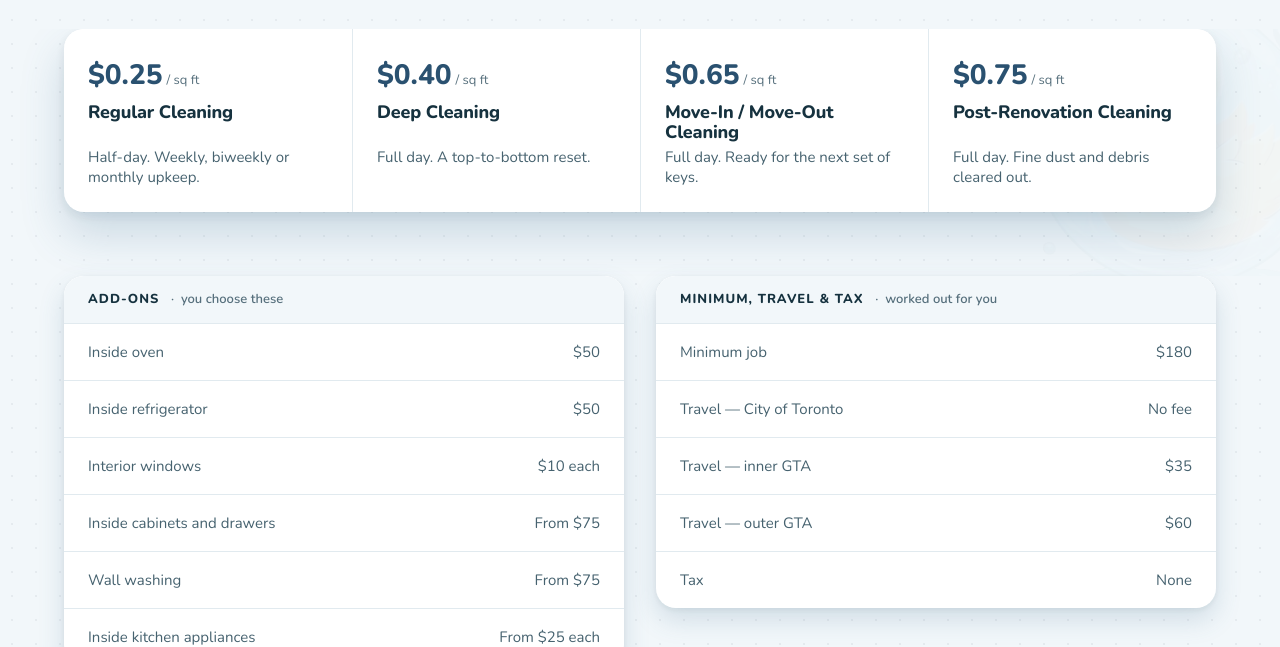
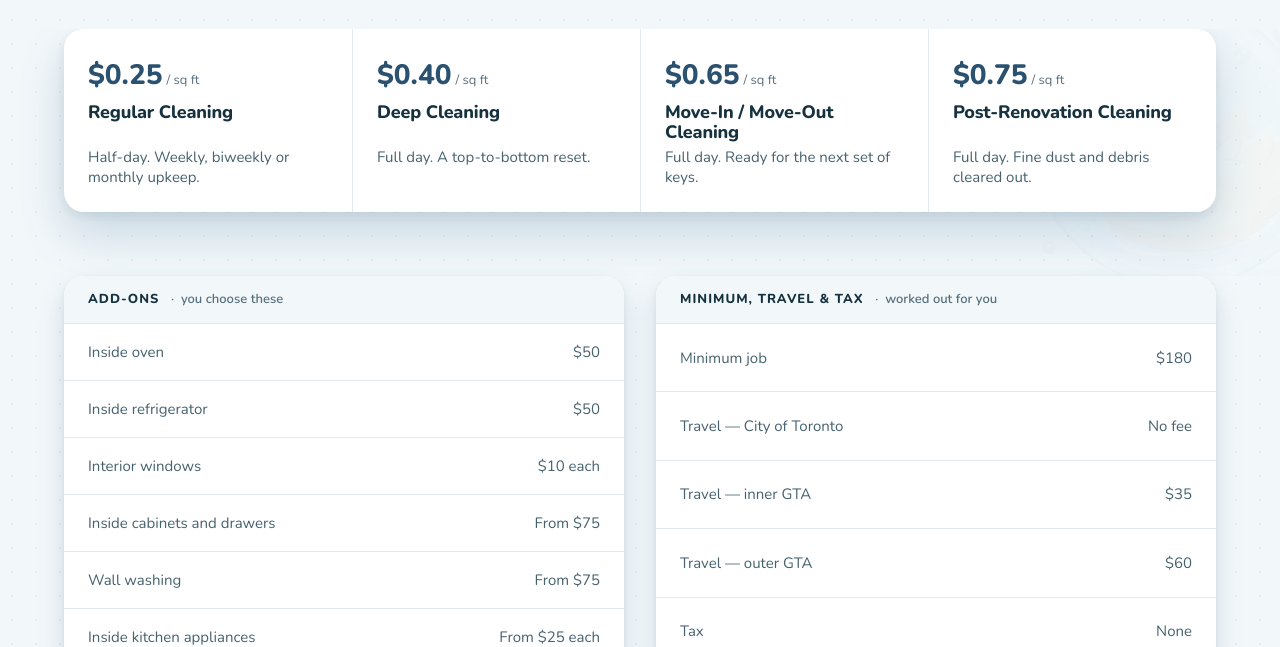
Before and after one commit to JonfknJames/makeitsqueaky, a plain HTML site: page pricing.html in a window 1280 px wide. Shown: the part 304-951 px from the top of the page. Drawn offline with Linux system fonts and the light colour scheme.

Commit message:
Publish site update

```diff
--- a/assets/css/site.css
+++ b/assets/css/site.css
@@ -2426,7 +2426,15 @@ html.ms-motion [data-ms-reveal].is-revealed {
   display: grid;
   grid-template-columns: 1fr;
   gap: var(--ms-space-5);
-  align-items: start;
+  /* stretch (the grid default), not start. With `start`, six add-on rows sat
+     beside five minimum/travel/tax rows and the right card simply stopped
+     71px short of the left one — two panels that present as one set, ending
+     at two different heights, read as an accident rather than a layout.
+     Stretching alone would swap that defect for a different one (a dead band
+     under the shorter card's last row); the flex + growing-table rules on
+     .ms-pricecard below are what turn the extra height into slightly taller
+     rows instead. The three rules are one decision. */
+  align-items: stretch;
 }
 
 @media (min-width: 56em) {
@@ -2438,7 +2446,17 @@ html.ms-motion [data-ms-reveal].is-revealed {
   border-radius: var(--ms-radius-lg);
   box-shadow: var(--ms-shadow-raised-sm);
   overflow: hidden;
-}
+  /* The other two thirds of the equal-height decision on .ms-price-cols
+     above. The card is a column so the table (not the title) absorbs any
+     height the grid hands down, and a table stretched past its content
+     distributes the surplus across its ROWS — so the five-row card's rows
+     each run slightly taller than the six-row card's, and both bottom edges
+     land on the same line with no empty band under the last row. */
+  display: flex;
+  flex-direction: column;
+}
+
+.ms-pricecard .ms-table { flex: 1; }
 
 /* A real h2, sized like a label.
    The section used to carry a centred 44px heading that competed with the page
```
